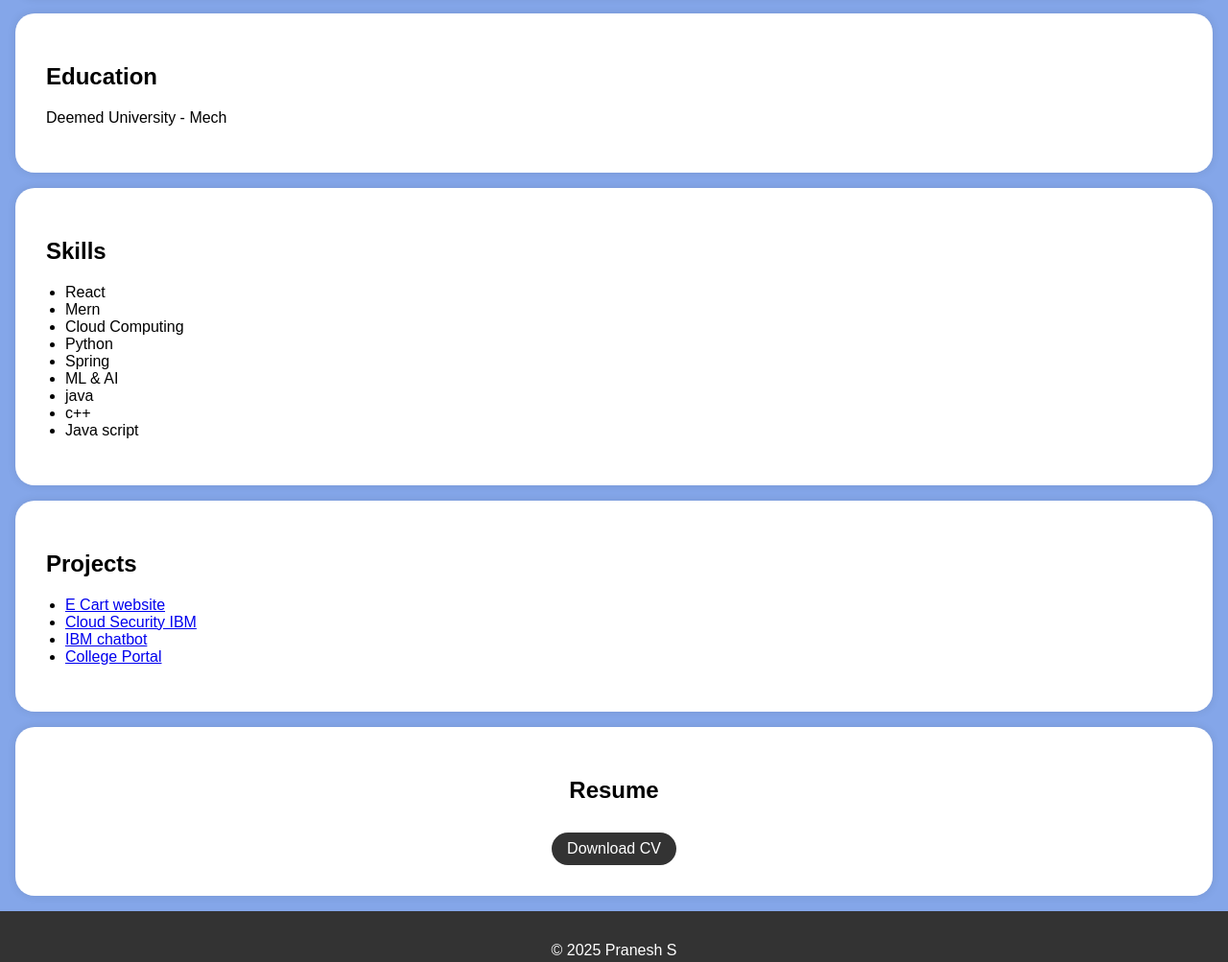
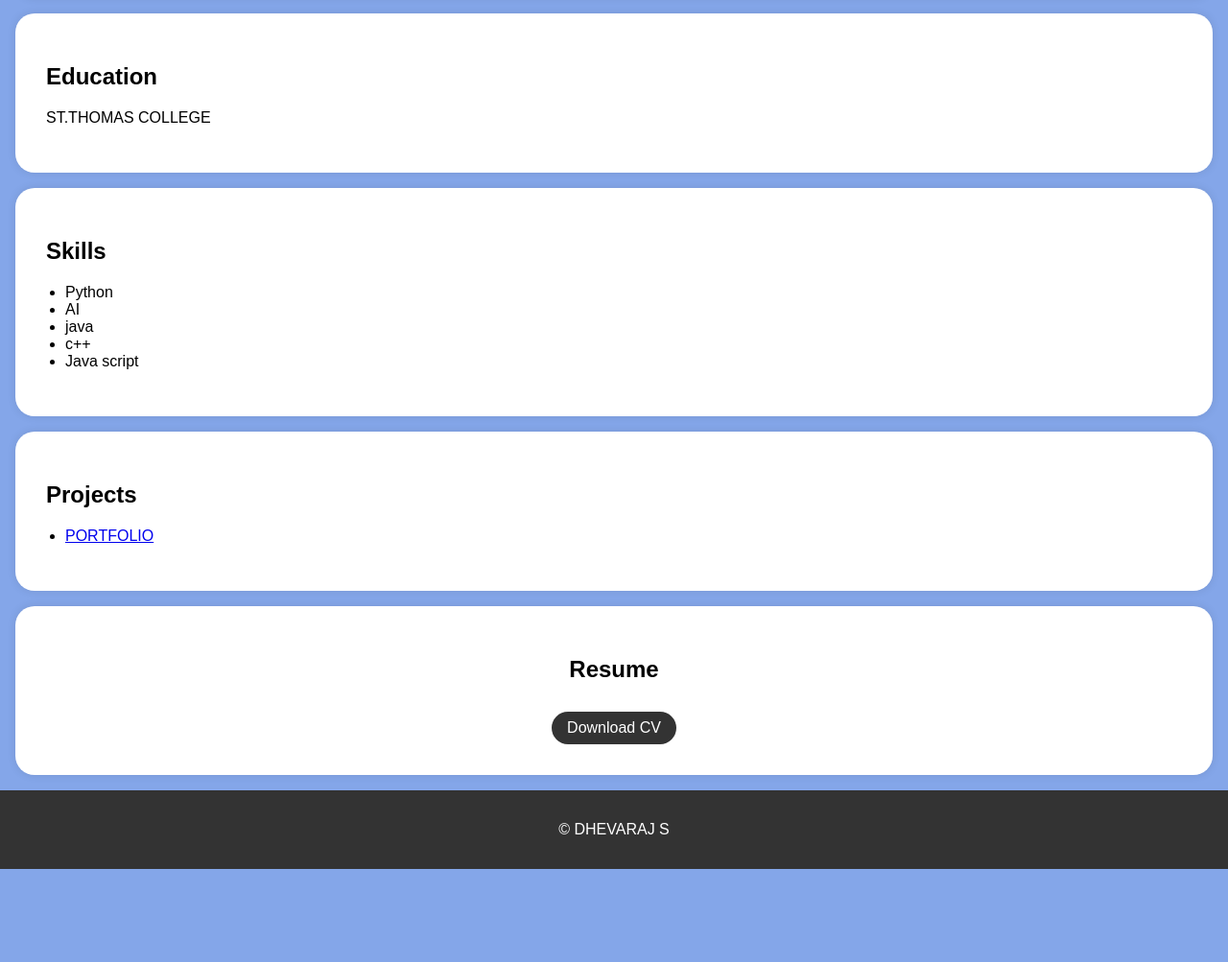
Before and after one commit to dhevaraj-02/dhevaraj, a plain HTML site: page index.html in a window 1280 px wide. Shown: the part 450-1453 px from the top of the page at 96% size. After the commit the page ends 1356 px from the top, so only its background shows below. Drawn offline with Linux system fonts and the light colour scheme.

Commit message:
Update index.html

```diff
--- a/index.html
+++ b/index.html
@@ -126,7 +126,7 @@
     <section id="education">
         <div class="section-content">
             <h2>Education</h2>
-            <p>Deemed University  - Mech</p>
+            <p>ST.THOMAS COLLEGE</p>
 
 
         </div>
@@ -136,12 +136,9 @@
         <div class="section-content">
             <h2>Skills</h2>
             <ul>
-                <li>React</li>
-                <li>Mern</li>
-                <li>Cloud Computing</li>
+
                 <li>Python</li>
-                <li>Spring</li>
-                <li>ML & AI</li>
+                <li>AI</li>
                 <li>java</li>
                 <li>c++</li>
                 <li>Java script</li>
@@ -153,10 +150,8 @@
         <div class="section-content">
             <h2>Projects</h2>
             <ul>
-                <li><a href="#">E Cart website</a></li>
-                <li><a href="#">Cloud Security IBM</a></li>
-                <li><a href="#">IBM chatbot</a></li>
-                <li><a href="#">College Portal</a></li>
+                <li><a href="#">PORTFOLIO</a></li>
+
                 <!-- Add more project links here -->
             </ul>
         </div>
@@ -174,7 +169,7 @@
     </section>
 
     <footer>
-        <p>&copy; 2025 Pranesh S</p>
+        <p>&copy; DHEVARAJ S</p>
     </footer>
 
     <script>
```
